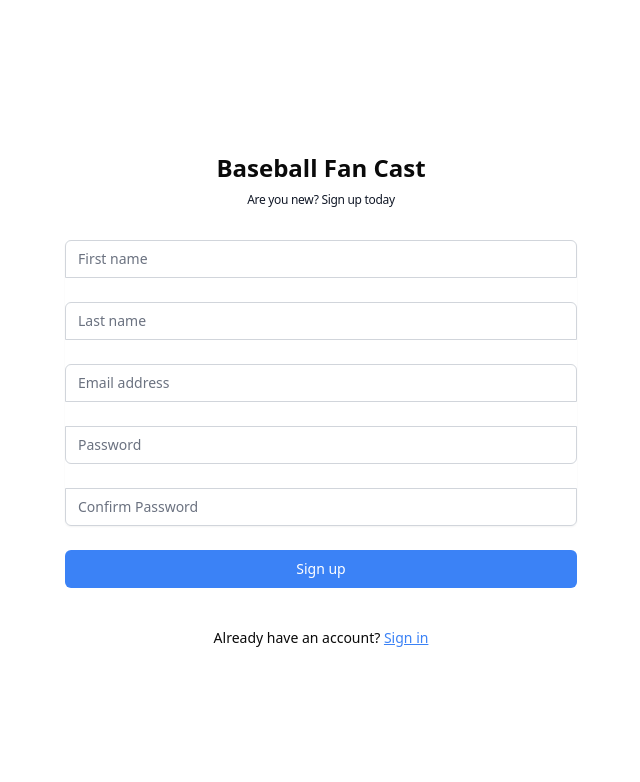
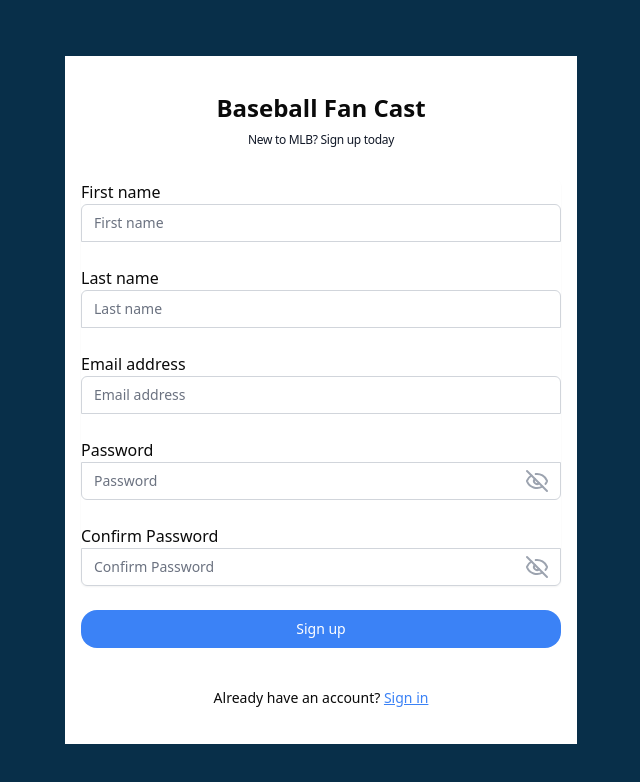
Before and after one commit to baseball-fan-cast/baseball-fans, a React (Vite) app: page /signup in a window 1280 px wide. Shown: the top 782 px of the page, without its empty margins (319-959 px from the left). Built offline with nearby package versions, Linux system fonts and the light colour scheme.

Commit message:
added styles

```diff
--- a/src/components/SelectTeamPlayerStep.tsx
+++ b/src/components/SelectTeamPlayerStep.tsx
@@ -17,6 +17,7 @@
           <AvatarBadge
             key={name}
             content={name}
+            isClearable
             data={[
               { src: icon, fallback: abbreviation },
               ...(playerIcon ? [{ src: playerIcon, fallback: abbreviation }] : [])
--- a/src/components/WelcomeStep.tsx
+++ b/src/components/WelcomeStep.tsx
@@ -15,11 +15,11 @@
       <h2 className="text-2xl text-center font-bold mb-2">Bienvenida</h2>
       <h2 className="text-2xl text-center font-bold mb-2">いらっしゃいませ</h2>
       <h2
-        className={`text-xl text-center font-bold border-b border-black ${isMobile ? 'w-5/6' : 'w-3/6'}`}
+        className={`text-xl text-center font-bold border-b border-black ${isMobile ? 'w-5/6' : 'w-1/6'}`}
       >
         {auth?.currentUser?.displayName}
       </h2>
-      <Text className={`my-4 ${isMobile ? 'w-5/6' : 'w-3/6'} text-center text-slate-400`}>
+      <Text className={`my-4 ${isMobile ? 'w-5/6' : 'w-2/6'} text-center text-slate-400`}>
         {t('welcome_hint')}
       </Text>
       <div
--- a/src/pages/Home.tsx
+++ b/src/pages/Home.tsx
@@ -76,6 +76,7 @@
             <AvatarBadge
               key={name}
               content={name}
+              isClearable
               data={[
                 { src: icon, fallback: abbreviation },
                 ...(playerIcon ? [{ src: playerIcon, fallback: abbreviation }] : [])
--- a/src/pages/Login.tsx
+++ b/src/pages/Login.tsx
@@ -30,15 +30,13 @@
   };
 
   return (
-    <div className="grid md:grid-cols-1 h-screen justify-center">
-      <div className="flex md:w-2/5  mx-auto flex-col justify-center h-screen">
-        <Logo className="w-[100px]" />
-        <h2 className="text-2xl text-center font-bold mb-2">Sign In</h2>
-        <form className="mt-8 space-y-6" onSubmit={handleSignIn}>
+    <div className="grid md:grid-cols-1 h-screen justify-center bg-sky-950">
+      <div className="flex md:w-2/5 h-auto m-auto flex-col justify-center bg-white px-4 py-9">
+        <Logo className="w-[100px] m-4 " />
+        <h2 className="text-2xl font-bold my-2 px-4">Sign In</h2>
+        <form className="mt-8 space-y-6 px-4" onSubmit={handleSignIn}>
           <div>
-            <label htmlFor="email-address" className="sr-only">
-              Email address
-            </label>
+            <label htmlFor="email-address">Email address</label>
             <input
               type="email"
               id="email"
@@ -50,9 +48,7 @@
             />
           </div>
           <div>
-            <label htmlFor="password" className="sr-only">
-              Password
-            </label>
+            <label htmlFor="password">Password</label>
             <input
               type="password"
               id="password"
@@ -64,12 +60,12 @@
             />
           </div>
 
-          <button type="submit" className="bg-blue-500 text-white px-4 py-2 w-full">
+          <button type="submit" className="bg-blue-500 text-white px-4 py-2 w-full rounded-2xl">
             Sign In
           </button>
           <p className="mt-10 text-sm text-center">
-            Are you new?
-            <NavLink to="/signup" className="underline text-tertiary text-blue-500">
+            New to MLB?
+            <NavLink to="/signup" className="pl-2 text-tertiary text-blue-500">
               Sign up
             </NavLink>
           </p>
--- a/src/pages/Signup.tsx
+++ b/src/pages/Signup.tsx
@@ -2,6 +2,8 @@
 import { NavLink, useNavigate } from 'react-router-dom';
 import { createUserWithEmailAndPassword, updateProfile } from 'firebase/auth';
 import { auth } from '../config/firebase';
+import { Eye, EyeOff } from 'lucide-react';
+
 const initialValues = {
   name: '',
   email: '',
@@ -10,6 +12,7 @@
   password: '',
   confirmPassword: ''
 };
+
 export const Signup = () => {
   const navigate = useNavigate();
 
@@ -18,6 +21,7 @@
   const [touched, setTouched] = useState(initialValues);
   const [isError, setIsError] = useState(false);
   const [isVisible, setIsVisible] = useState(false);
+  const [isVisiblePassword, setIsVisiblePassword] = useState(false);
 
   const [formData, setFormData] = useState({
     email: '',
@@ -62,17 +66,6 @@
       errors.password = '';
     }
 
-    if (values.password != values.confirmPassword && touched.confirmPassword) {
-      console.log(
-        'values.password != values.confirmPassword',
-        values.password,
-        values.confirmPassword
-      );
-      errors.confirmPassword = 'Password does not match!';
-    } else {
-      errors.confirmPassword = '';
-    }
-
     setErrors(errors);
     return errors;
   };
@@ -80,6 +73,7 @@
   const onSubmitSignupForm = async (e) => {
     e.preventDefault();
     setIsError(!!errors.firstName || !!errors.lastName || !!errors.password || !!errors.email);
+    if (!!errors.firstName || !!errors.lastName || !!errors.password || !!errors.email) return null;
     setLoading(true);
     try {
       await createUserWithEmailAndPassword(auth, formData.email, formData.password).then(
@@ -115,15 +109,14 @@
     setFormData({ ...formData, [`${label}`]: value });
     validateForm(formData);
     setTouched({ ...touched, [`${label}`]: 'Y' });
-    setIsError(false);
+    setIsError(!!errors.firstName || !!errors.lastName || !!errors.password || !!errors.email);
   };
 
   return (
     <main>
       <section>
-        <div className="grid md:grid-cols-1 h-screen justify-center">
-          <div className="md:w-full w-2/5 mx-auto ">
-            <div className="flex md:w-2/5  mx-auto flex-col justify-center h-screen ">
+        <div className="grid md:grid-cols-1 h-screen justify-center bg-sky-950">
+          <div className="flex md:w-2/5 m-auto flex-col justify-center h-auto bg-white px-4 py-9">
             <div>
               <div>
                 <div className="text-2xl text-center font-bold mb-2">
@@ -131,21 +124,14 @@
                 </div>
 
                 <h2 className="text-center text-sm md:text-xs tracking-tight text-gray-900">
-                    Are you new? Sign up today
+                  New to MLB? Sign up today
                 </h2>
               </div>
-
-                <div className="mt-4 text-xs" style={{ color: 'red' }}>
-                  {isError && 'All fields are required'}
-                </div>
-
               <div>
                 <form className="mt-8 space-y-6" onSubmit={onSubmitSignupForm}>
                   <div className=" space-y-6 rounded-md shadow-sm">
                     <div>
-                        <label htmlFor="email-address" className="sr-only">
-                          First name
-                        </label>
+                      <label htmlFor="email-address">First name</label>
                       <input
                         type="firstName"
                         id="firstName"
@@ -161,9 +147,7 @@
                     </div>
 
                     <div>
-                        <label htmlFor="email-address" className="sr-only">
-                          Last name
-                        </label>
+                      <label htmlFor="email-address">Last name</label>
                       <input
                         type="lastName"
                         id="lastName"
@@ -179,9 +163,7 @@
                     </div>
 
                     <div>
-                        <label htmlFor="email-address" className="sr-only">
-                          Email address
-                        </label>
+                      <label htmlFor="email-address">Email address</label>
                       <input
                         type="email"
                         id="email"
@@ -197,48 +179,49 @@
                       </p>
                     </div>
 
-                      <div>
-                        <label htmlFor="password" className="sr-only">
-                          Password
-                        </label>
+                    <div className="relative">
+                      <label htmlFor="password">Password</label>
                       <input
-                          type="password"
+                        type={isVisiblePassword ? 'text' : 'password'}
                         id="password"
                         name="password"
                         value={formData.password}
                         onChange={(e) => handleChange(e.target.value, 'password')}
-                          className="relative block w-full appearance-none rounded-none rounded-b-md border border-gray-300 px-3 py-2 text-gray-900 placeholder-gray-500 focus:z-10 focus:border-indigo-500 focus:outline-none focus:ring-indigo-500 sm:text-sm"
+                        className="w-full appearance-none rounded-none rounded-b-md border border-gray-300 px-3 py-2 text-gray-900 placeholder-gray-500 sm:text-sm"
                         placeholder="Password"
                       />
+
+                      <span
+                        className="absolute inset-y-0 end-0 top-6 flex items-center z-20 px-3 cursor-pointer text-gray-400 rounded-e-md"
+                        onClick={() => setIsVisiblePassword(!isVisiblePassword)}
+                      >
+                        {isVisiblePassword ? <Eye /> : <EyeOff />}
+                      </span>
                       <p className="text-xs" style={{ color: 'red' }}>
                         {errors.password && touched.password && errors.password}
                       </p>
                     </div>
 
-                      <div>
-                        <label htmlFor="password" className="sr-only">
-                          Confirm Password
-                        </label>
+                    <div className="relative">
+                      <label htmlFor="password">Confirm Password</label>
                       <input
-                          type="password"
+                        type={isVisible ? 'text' : 'password'}
                         id="confirmPassword"
                         name="confirmPassword"
                         value={formData.confirmPassword}
                         onChange={(e) => handleChange(e.target.value, 'confirmPassword')}
-                          className="relative block w-full appearance-none rounded-none rounded-b-md border border-gray-300 px-3 py-2 text-gray-900 placeholder-gray-500 focus:z-10 focus:border-indigo-500 focus:outline-none focus:ring-indigo-500 sm:text-sm"
+                        className="block w-full appearance-none rounded-none rounded-b-md border border-gray-300 px-3 py-2 text-gray-900 placeholder-gray-500 focus:z-10 focus:border-indigo-500 focus:outline-none focus:ring-indigo-500 sm:text-sm"
                         placeholder="Confirm Password"
                       />
                       <span
-                          className="flex justify-around items-center"
+                        className="absolute inset-y-0 end-0 top-6 flex items-center z-20 px-3 cursor-pointer text-gray-400 rounded-e-md focus:outline-none focus:text-blue-600"
                         onClick={() => setIsVisible(!isVisible)}
                       >
-                          {/* <Icon class="absolute mr-10" icon={icon} size={25}/> */}
+                        {isVisible ? <Eye /> : <EyeOff />}
                       </span>
                     </div>
                     <p className="text-xs" style={{ color: 'red' }}>
-                        {errors.confirmPassword &&
-                          touched.confirmPassword &&
-                          errors.confirmPassword}
+                      {errors.confirmPassword && touched.confirmPassword && errors.confirmPassword}
                     </p>
                   </div>
 
@@ -246,7 +229,7 @@
                     <button
                       type="submit"
                       disabled={isError}
-                        className="group relative flex w-full justify-center text-white rounded-md border border-transparent bg-blue-500 py-2 px-4 text-sm font-medium hover:bg-indigo-700 focus:outline-none focus:ring-2 focus:ring-indigo-500 focus:ring-offset-2"
+                      className={`group relative flex w-full justify-center text-white rounded-2xl border border-transparent ${isError ? 'bg-slate-400' : 'bg-blue-500'} py-2 px-4 text-sm font-medium`}
                     >
                       <span>{loading ? 'Creating Account ...' : ' Sign up'}</span>
                     </button>
@@ -263,7 +246,6 @@
             </p>
           </div>
         </div>
-        </div>
       </section>
     </main>
   );
```
Also changed, not shown: src/components/AvatarBadge.tsx (+16 -3 lines), src/components/Menu.tsx (+16 -6 lines), src/context/ContentContextProvider.tsx (+19 -3 lines). Lines whose indentation alone changed are shown as unchanged.
